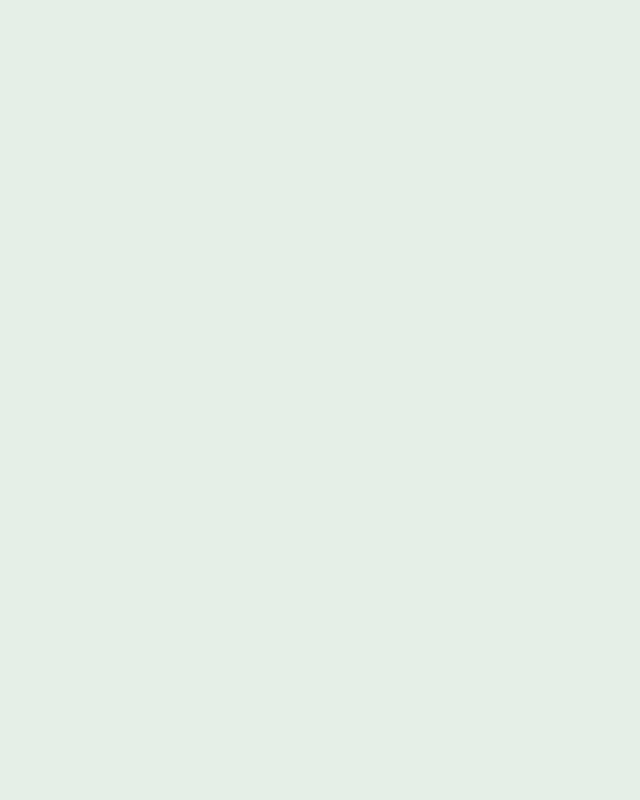
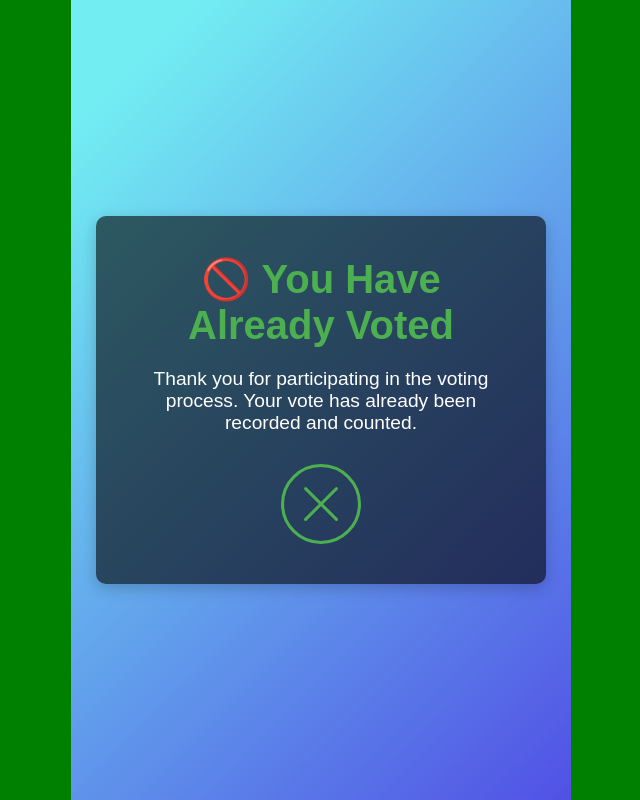
Before and after one commit to Yinonlevy94/Pollster, a React (Create React App) app in the folder frontend/: page /alreadyvoted in a window 1280 px wide. Before the commit this address had no page. Shown: the whole page, without its empty margins (319-959 px from the left). Built offline with nearby package versions, Linux system fonts and the light colour scheme.

Commit message:
gov db check works
also added revoted navigating page

```diff
--- a/frontend/src/App.js
+++ b/frontend/src/App.js
@@ -1,21 +1,21 @@
 import React from 'react';
-import { BrowserRouter, Route, Routes } from 'react-router-dom';
+import { BrowserRouter as Router, Routes, Route } from 'react-router-dom';
 import LoginForm from './components/LoginForm';
 import VotePage from './components/VotePage';
-import ThankYouPage from './components/Thankyou'; // Adjusted to match Thankyou.jsx
-import './App.css';
+import ThankYouPage from './components/ThankYou';
+import AlreadyVoted from './components/AlreadyVoted';
 
-const App = () => {
+function App() {
     return (
-    <BrowserRouter>
+        <Router>
             <Routes>
                 <Route path="/" element={<LoginForm />} />
-        <Route path="/login" element={<LoginForm />} />
-        <Route path="api/vote" element={<VotePage />} />
+                <Route path="/vote" element={<VotePage />} />
                 <Route path="/thankyou" element={<ThankYouPage />} />
+                <Route path="/alreadyvoted" element={<AlreadyVoted />} />
             </Routes>
-    </BrowserRouter>
+        </Router>
     );
-};
+}
 
 export default App;
--- /dev/null
+++ b/frontend/src/components/AlreadyVoted.css
@@ -0,0 +1,64 @@
+.already-voted-container {
+  display: flex;
+  justify-content: center;
+  align-items: center;
+  height: 100vh;
+  background: linear-gradient(135deg, #72EDF2 10%, #5151E5 100%);
+  font-family: 'Arial', sans-serif;
+  color: #fff;
+}
+
+.already-voted-content {
+  text-align: center;
+  background: rgba(0, 0, 0, 0.6);
+  padding: 40px;
+  border-radius: 10px;
+  box-shadow: 0 4px 15px rgba(0, 0, 0, 0.2);
+  max-width: 500px;
+  width: 90%;
+}
+
+.already-voted-content h1 {
+  font-size: 2.5em;
+  margin-bottom: 20px;
+}
+
+.already-voted-content p {
+  font-size: 1.2em;
+  margin-bottom: 30px;
+}
+
+.already-voted-icon {
+  display: flex;
+  justify-content: center;
+  align-items: center;
+}
+
+.checkmark {
+  width: 80px;
+  height: 80px;
+  stroke: #ff4b4b;
+  stroke-width: 5;
+  stroke-linecap: round;
+  stroke-linejoin: round;
+}
+
+.checkmark-circle {
+  stroke-dasharray: 166;
+  stroke-dashoffset: 166;
+  transition: stroke-dashoffset 0.3s ease;
+}
+
+.checkmark-check {
+  stroke-dasharray: 36;
+  stroke-dashoffset: 36;
+  transition: stroke-dashoffset 0.3s ease 0.3s;
+}
+
+.already-voted-container:hover .checkmark-circle {
+  stroke-dashoffset: 0;
+}
+
+.already-voted-container:hover .checkmark-check {
+  stroke-dashoffset: 0;
+}
--- /dev/null
+++ b/frontend/src/components/AlreadyVoted.jsx
@@ -0,0 +1,20 @@
+import React from 'react';
+import './AlreadyVoted.css';
+
+const AlreadyVoted = () => (
+  <div className="already-voted-container">
+    <div className="already-voted-content">
+      <h1>🚫 You Have Already Voted</h1>
+      <p>Thank you for participating in the voting process. Your vote has already been recorded and counted.</p>
+      <div className="already-voted-icon">
+        <svg className="checkmark" xmlns="http://www.w3.org/2000/svg" viewBox="0 0 52 52">
+          <circle className="checkmark-circle" cx="26" cy="26" r="25" fill="none" />
+          <path className="checkmark-check" fill="none" d="M16 16 36 36" />
+          <path className="checkmark-check" fill="none" d="M36 16 16 36" />
+        </svg>
+      </div>
+    </div>
+  </div>
+);
+
+export default AlreadyVoted;
--- a/frontend/src/components/LoginForm.jsx
+++ b/frontend/src/components/LoginForm.jsx
@@ -10,6 +10,7 @@ import { setUsername as setReduxUsername } from '../actions';
 function LoginForm() {
     const [username, setUsername] = useState('');
     const [password, setPassword] = useState('');
+    const [id, setId] = useState(''); // Add state for ID
     const [errorMessage, setErrorMessage] = useState('');
     const [isSignUp, setIsSignUp] = useState(false);
     const navigate = useNavigate();
@@ -49,7 +50,8 @@ function LoginForm() {
         try {
             const response = await axios.post("http://localhost:5000/api/register", {
                 username: username,
-                password: password
+                password: password,
+                id: id // Include ID in the registration request
             });
 
             if (response.status === 201) {
@@ -59,8 +61,12 @@ function LoginForm() {
                 console.log(response.data);
             }
         } catch (e) {
-            console.log("error", e);
-            setErrorMessage('An error occurred. Please try again.');
+            if (e.response && e.response.status === 400 && e.response.data.error === 'A user already exists for this ID.') {
+                setErrorMessage('A user already exists for this ID.');
+            } else {
+                console.log("error", e);
+                setErrorMessage('An error occurred. Please try again.');
+            }
         }
     };
 
@@ -88,6 +94,17 @@ function LoginForm() {
                     />
                     <MdOutlinePassword />
                 </div>
+                {isSignUp && (
+                    <div className="inputbox">
+                        <input
+                            type="text"
+                            placeholder='ID'
+                            required
+                            value={id}
+                            onChange={e => setId(e.target.value)}
+                        />
+                    </div>
+                )}
                 {errorMessage && <div className="error-message">{errorMessage}</div>}
                 <button type="submit">{isSignUp ? 'Sign Up' : 'Login'}</button>
                 <div className="toggle-link" onClick={() => setIsSignUp(!isSignUp)}>
--- a/frontend/src/components/Thankyou.jsx
+++ b/frontend/src/components/Thankyou.jsx
@@ -1,5 +1,5 @@
 import React from 'react';
-import './Thankyou.css';
+import './ThankYou.css';
 
 function ThankYouPage() {
     return (
```
Also changed, not shown: 2 other files (tests, documents, lock files or other folders). Lines whose indentation alone changed are shown as unchanged.
